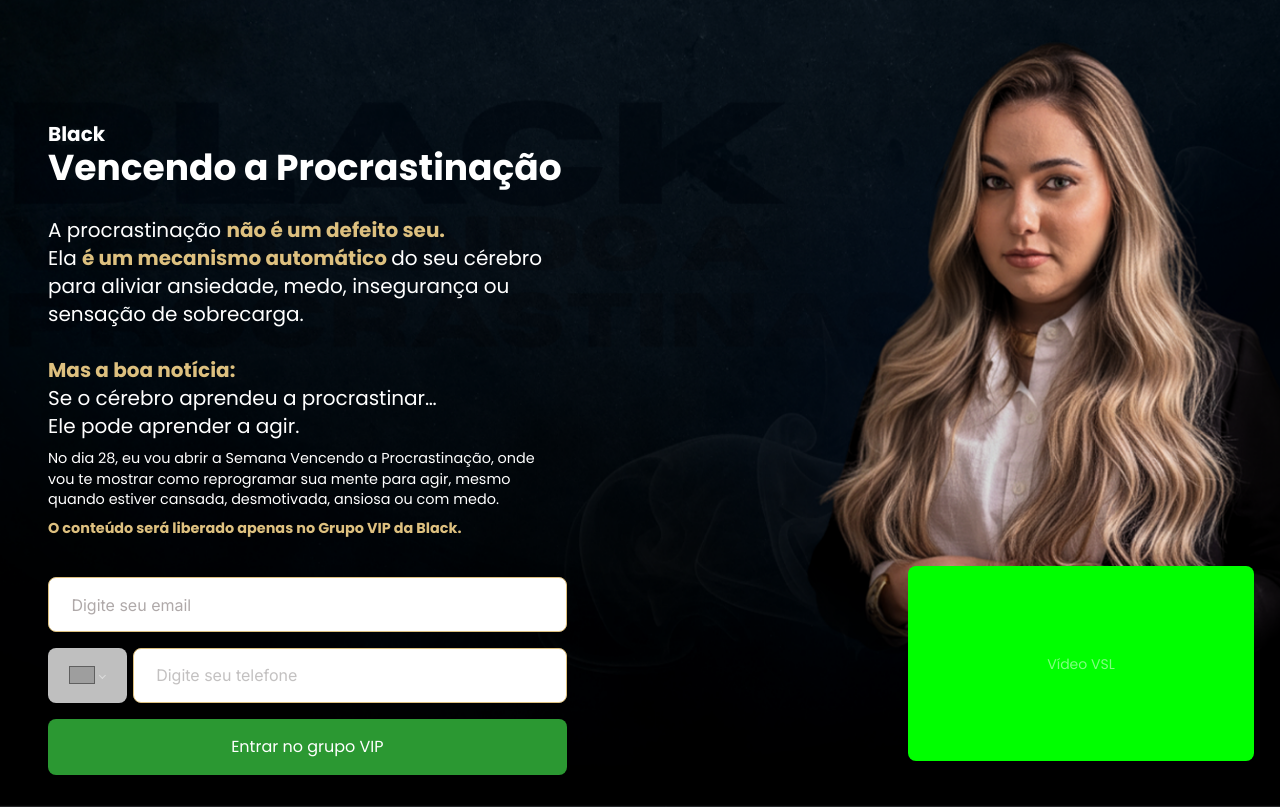
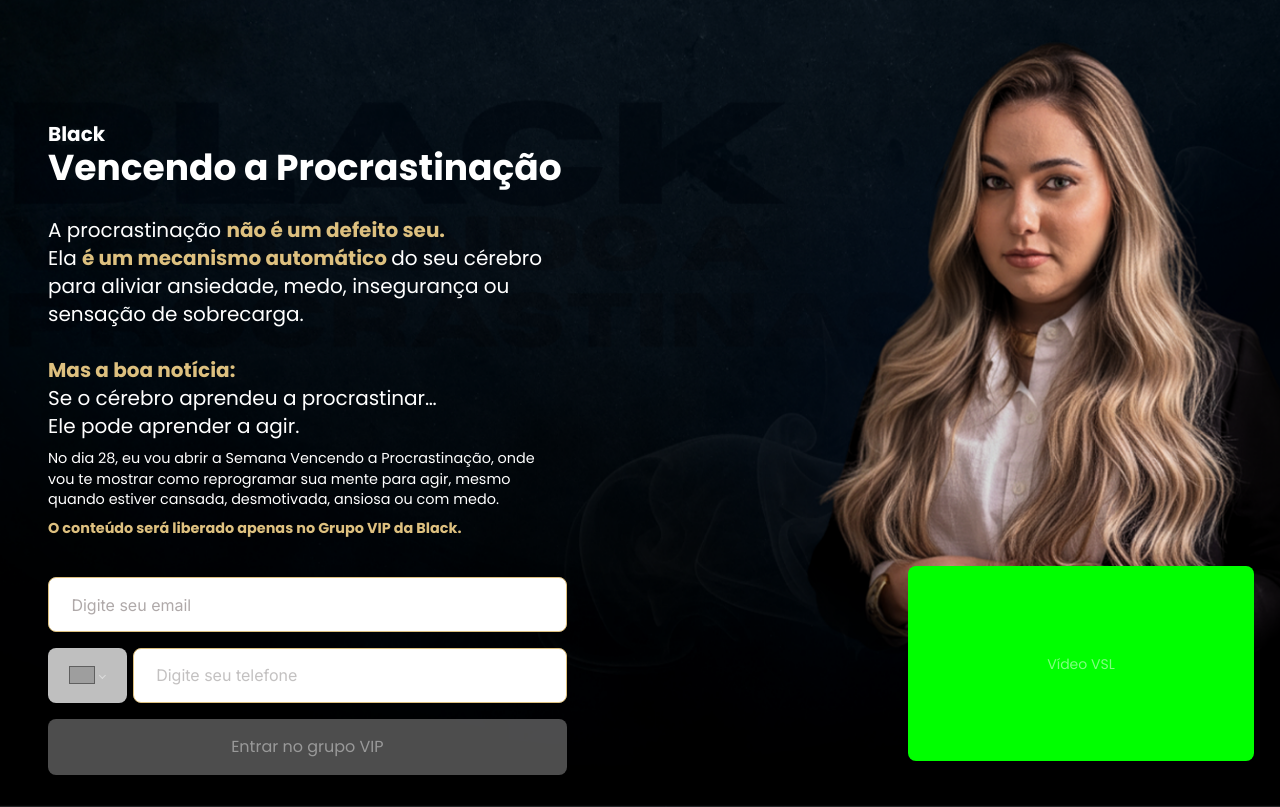
Before and after one commit to Gui250/Landing-Page-Black, a React (Vite) app in the folder landing-page-black/: page / in a window 1280 px wide. Built offline with nearby package versions, Linux system fonts and the light colour scheme; grey boxes are pictures that could not be loaded.

Commit message:
aplicando alterações no botão de entrar no grupo vip

```diff
--- a/landing-page-black/src/components/Button.tsx
+++ b/landing-page-black/src/components/Button.tsx
@@ -1,30 +1,18 @@
-import { trackEvent } from "../lib/metaPixel.ts";
-
 type ButtonProps = {
   label: string;
+  disabled?: boolean;
 };
 
-const WHATSAPP_GROUP_LINK = "https://chat.whatsapp.com/HYgJJu82oWO1yVxX6JDz1T";
-
-function Button({ label }: ButtonProps) {
-  const handleClick = (e: React.MouseEvent<HTMLButtonElement>) => {
-    e.preventDefault();
-
-    // Rastreia o evento no Meta Pixel
-    trackEvent("Entrar no grupo VIP", {
-      button_label: label,
-      button_type: "primary",
-    });
-
-    // Redireciona para o grupo do WhatsApp
-    window.open(WHATSAPP_GROUP_LINK, "_blank");
-  };
-
+function Button({ label, disabled = false }: ButtonProps) {
   return (
     <button
-      type="button"
-      onClick={handleClick}
-      className="hover:bg-[#1E7526] transition-all duration-300 cursor-pointer mt-[1rem] bg-[#2B9832] text-[#FFFFFF] rounded-[0.5rem] p-3 sm:p-4 md:p-[1rem] w-full sm:w-auto text-sm sm:text-base"
+      type="submit"
+      disabled={disabled}
+      className={`transition-all duration-300 mt-[1rem] rounded-[0.5rem] p-3 sm:p-4 md:p-[1rem] w-full sm:w-auto text-sm sm:text-base ${
+        disabled
+          ? "bg-[#808080] text-[#FFFFFF] cursor-not-allowed opacity-60"
+          : "bg-[#2B9832] text-[#FFFFFF] hover:bg-[#1E7526] cursor-pointer"
+      }`}
     >
       {label}
     </button>
--- a/landing-page-black/src/components/Description.tsx
+++ b/landing-page-black/src/components/Description.tsx
@@ -8,6 +8,9 @@ import { useForm, Controller } from "react-hook-form";
 import { z } from "zod";
 import { zodResolver } from "@hookform/resolvers/zod";
 import axios from "axios";
+import { trackEvent } from "../lib/metaPixel.ts";
+
+const WHATSAPP_GROUP_LINK = "https://chat.whatsapp.com/HYgJJu82oWO1yVxX6JDz1T";
 
 const formSchema = z.object({
   email: z.string().email(),
@@ -22,9 +25,19 @@ type DescriptionProps = {
 };
 
 function Description({ label, title }: DescriptionProps) {
-  const { register, handleSubmit, control, reset } = useForm<FormData>({
+  const { register, handleSubmit, control, reset, watch } = useForm<FormData>({
     resolver: zodResolver(formSchema),
   });
+
+  const email = watch("email");
+  const phone = watch("phone");
+
+  // Verifica se ambos os campos estão preenchidos e válidos
+  const isEmailValid = email && email.trim() !== "" && email.includes("@");
+  // Remove caracteres não numéricos para contar apenas dígitos
+  const phoneDigits = phone ? phone.replace(/\D/g, "") : "";
+  const isPhoneValid = phone && phone.trim() !== "" && phoneDigits.length >= 10;
+  const isFormValid = isEmailValid && isPhoneValid;
 
   const submit = async (data: FormData) => {
     const webhookUrl = "/api/webhook/grupo-vip";
@@ -34,11 +47,19 @@ function Description({ label, title }: DescriptionProps) {
       phone: data.phone,
     };
 
+    // Rastreia o evento no Meta Pixel
+    trackEvent("Entrar no grupo VIP", {
+      button_label: "Entrar no grupo VIP",
+      button_type: "primary",
+    });
+
     try {
       const response = await axios.post(webhookUrl, payload);
       if (response.status === 200) {
         console.log("Dados enviados com sucesso para o webhook");
         reset(); // Limpa os campos do formulário após envio bem-sucedido
+        // Redireciona para o grupo do WhatsApp
+        window.open(WHATSAPP_GROUP_LINK, "_blank");
       } else {
         console.error(
           "Erro ao enviar dados para o webhook:",
@@ -136,7 +157,7 @@ function Description({ label, title }: DescriptionProps) {
                   />
                 )}
               />
-              <Button label="Entrar no grupo VIP" />
+              <Button label="Entrar no grupo VIP" disabled={!isFormValid} />
             </form>
           </div>
           {/* VSL - responsivo, aparece apenas no tablet e desktop */}
```
